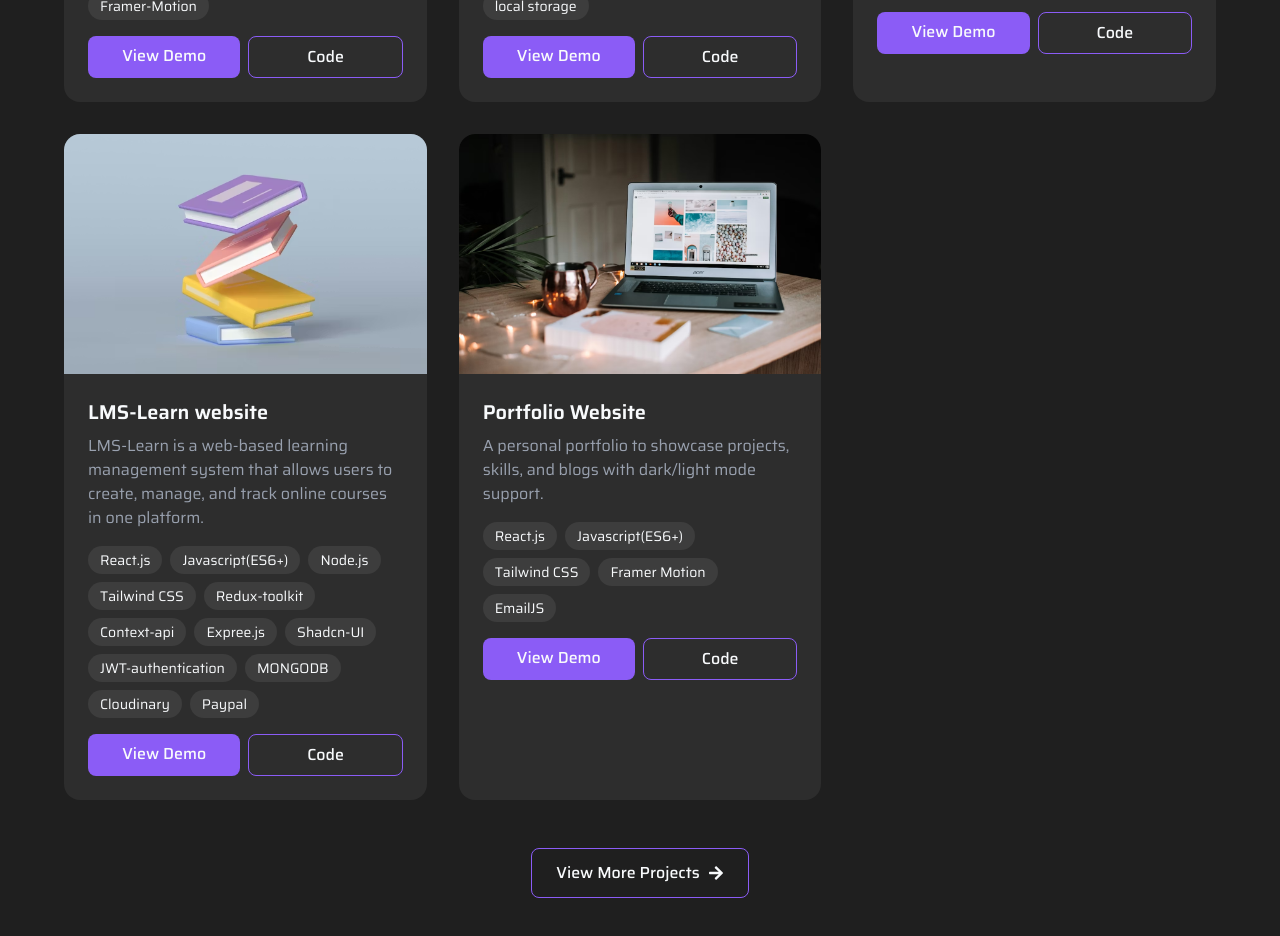
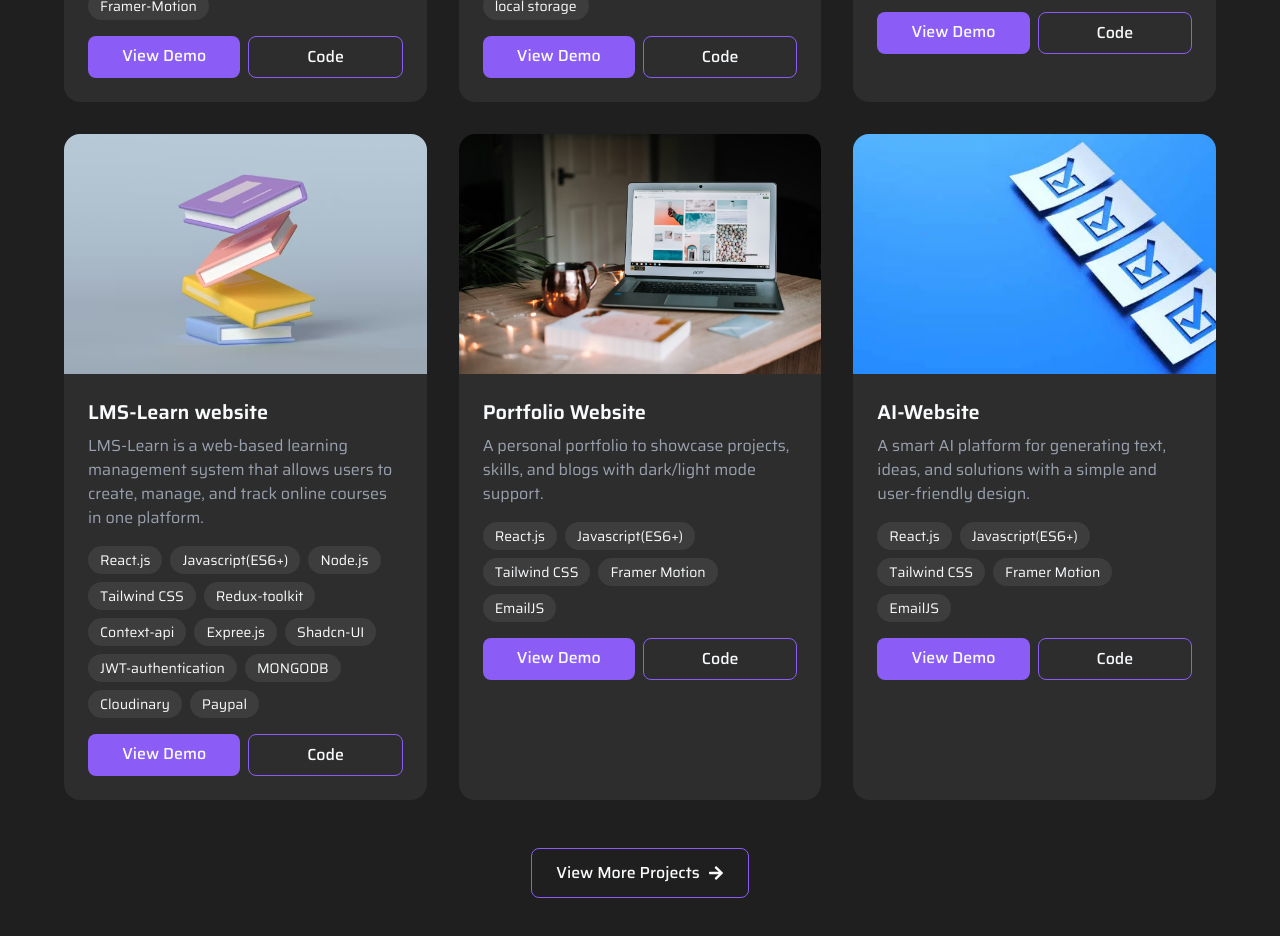
Before and after one commit to Aarzoomohd/Portfolio, a React (Vite) app: page / in a window 1280 px wide. Shown: the part 3540-4476 px from the top of the page. Built offline with nearby package versions, Linux system fonts and the light colour scheme.

Commit message:
Add Ai website in project

```diff
--- a/src/assets/assets.js
+++ b/src/assets/assets.js
@@ -111,4 +111,13 @@ export const projects = [
     demo: "https://anportfolio7.netlify.app/",
     code: "https://github.com/Aarzoomohd/Portfolio",
   },
+  {
+    title: "AI-Website",
+    description: "A smart AI platform for generating text, ideas, and solutions with a simple and user-friendly design.",
+    image: projectImg5,
+    tech: ["React.js","Javascript(ES6+)", "Tailwind CSS", "Framer Motion","EmailJS"],
+    icons: [FaReact, FaCloud],
+    demo: "https://ai-website-1-o4ai.onrender.com/",
+    code: "https://github.com/Aarzoomohd/ai-website",
+  },
 ];
```
